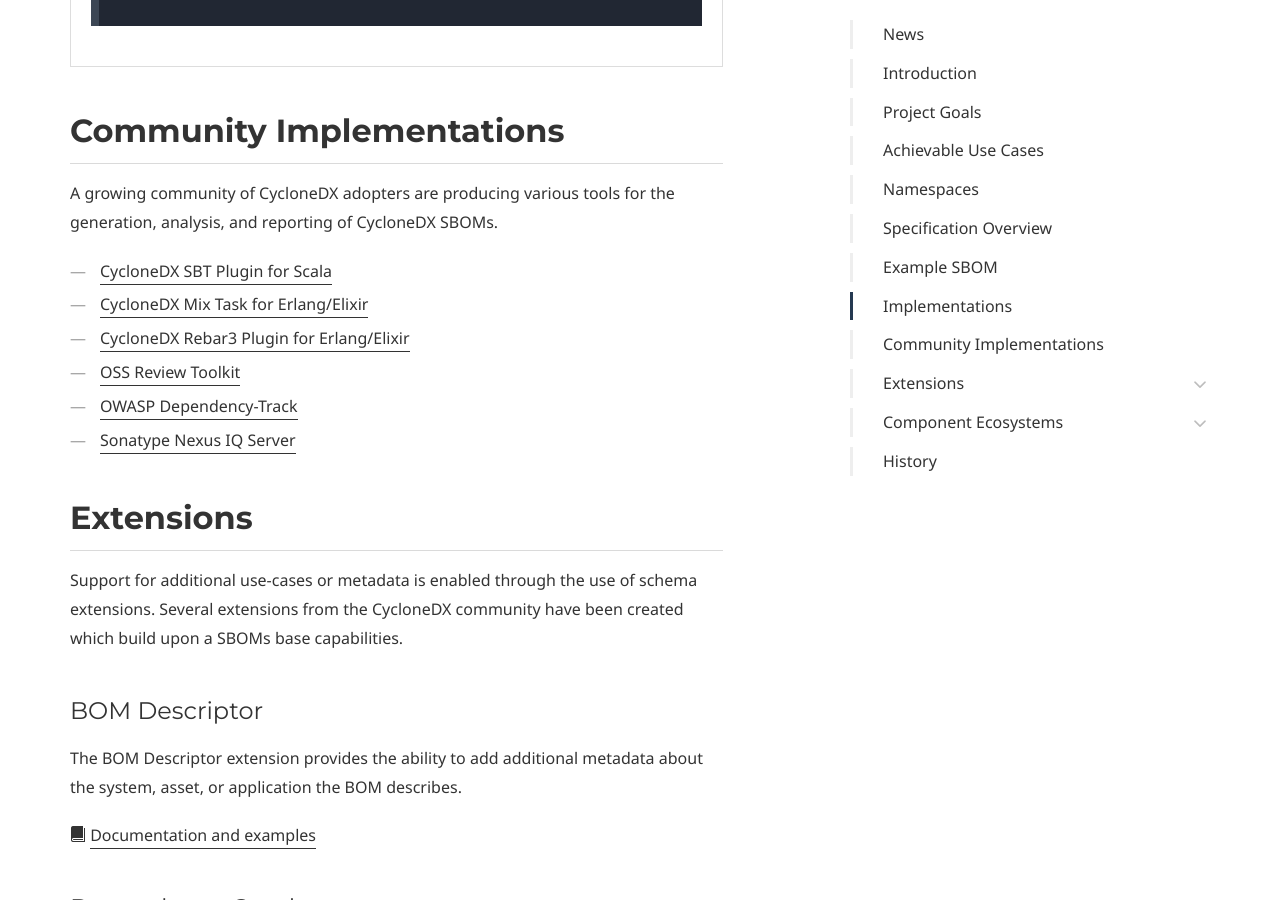
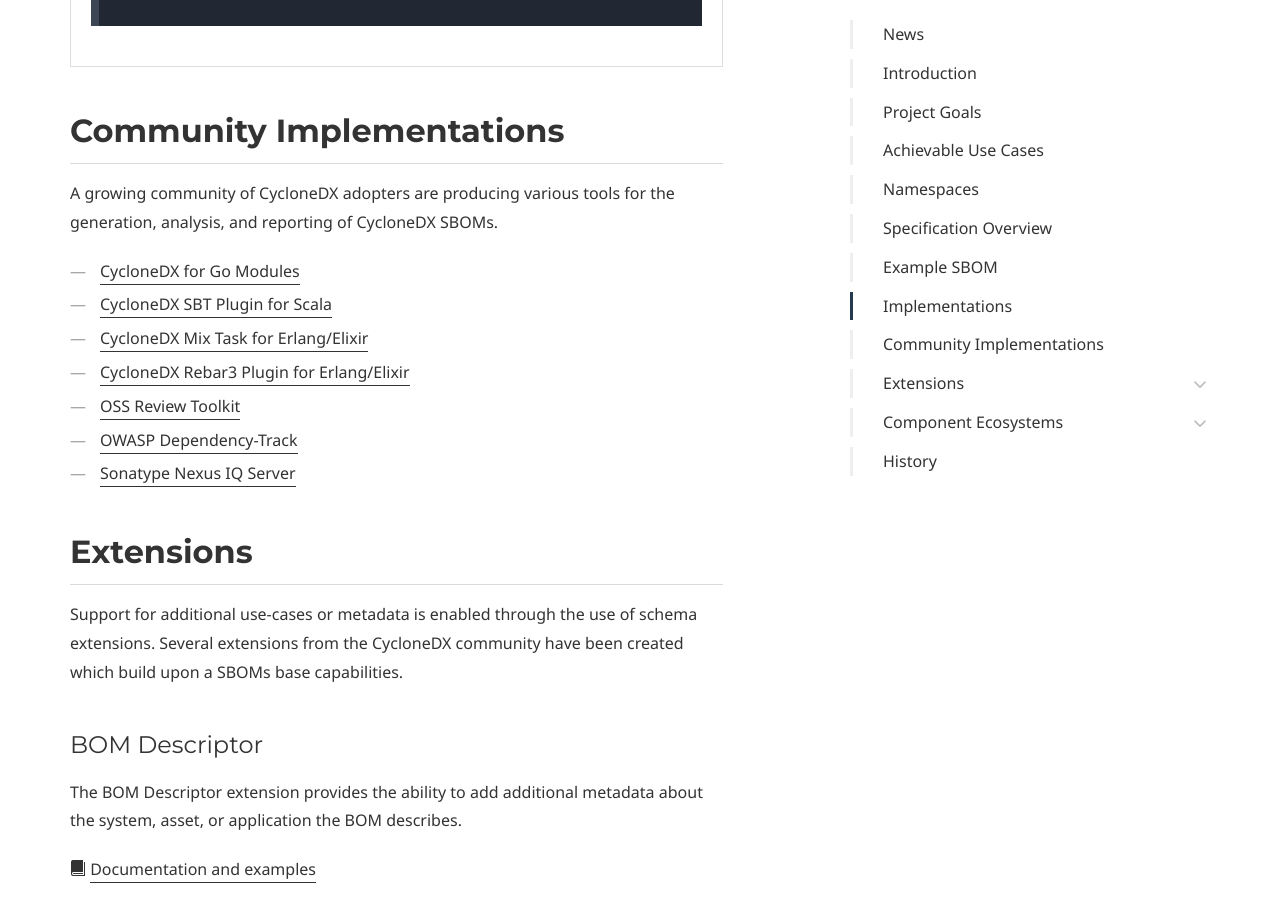
Before and after one commit to CycloneDX/cyclonedx.org, a Jekyll site: the page built from index.md, in a window 1280 px wide and 900 px high, scrolled down 6310 px. Built offline with Jekyll 4.4.1, drawn with Linux system fonts in a browser that asks for light colours; some web fonts are replaced.

Commit message:
Added Go

```diff
--- a/index.md
+++ b/index.md
@@ -138,6 +138,7 @@ Additional build plugins are planned and we're actively looking for volunteers t
 A growing community of CycloneDX adopters are producing various tools for the generation, analysis, and
 reporting of CycloneDX SBOMs.
 
+- [CycloneDX for Go Modules](https://github.com/ozonru/cyclonedx-go)
 - [CycloneDX SBT Plugin for Scala](https://github.com/siculo/sbt-bom)
 - [CycloneDX Mix Task for Erlang/Elixir](https://hex.pm/packages/sbom)
 - [CycloneDX Rebar3 Plugin for Erlang/Elixir](https://hex.pm/packages/rebar3_sbom)
```
